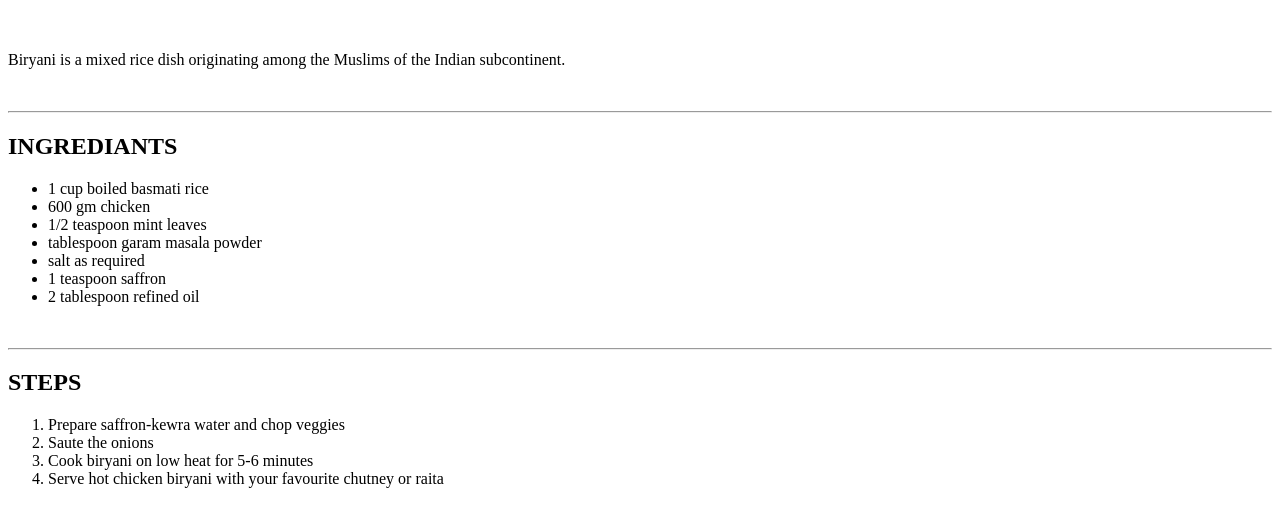
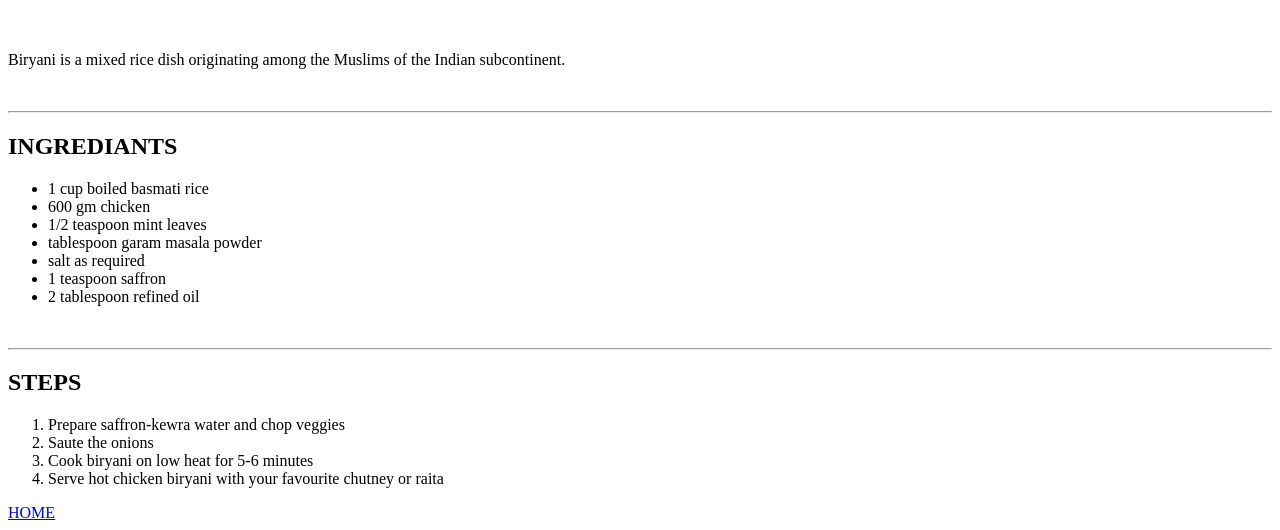
Before and after one commit to ArslanHaaider/odin-recipes, a plain HTML site: page recipes/Biryani.html in a window 1280 px wide. Shown: the part 590-1120 px from the top of the page. Before the commit the page ends 1094 px from the top, so only its background shows below. Drawn offline with Linux system fonts and the light colour scheme.

Commit message:
Add a  link to go back to mainpage

```diff
--- a/recipes/Biryani.html
+++ b/recipes/Biryani.html
@@ -40,5 +40,7 @@
         <li>Cook biryani on low heat for 5-6 minutes</li>
         <li>Serve hot chicken biryani with your favourite chutney or raita</li>
     </ol>
+    <a href="../index.html">HOME</a>
+
 </body>
 </html>
```
Also changed, not shown: recipes/ChickernKarahi.html (+2 -0 lines), recipes/Pizza.html (+2 -0 lines).
